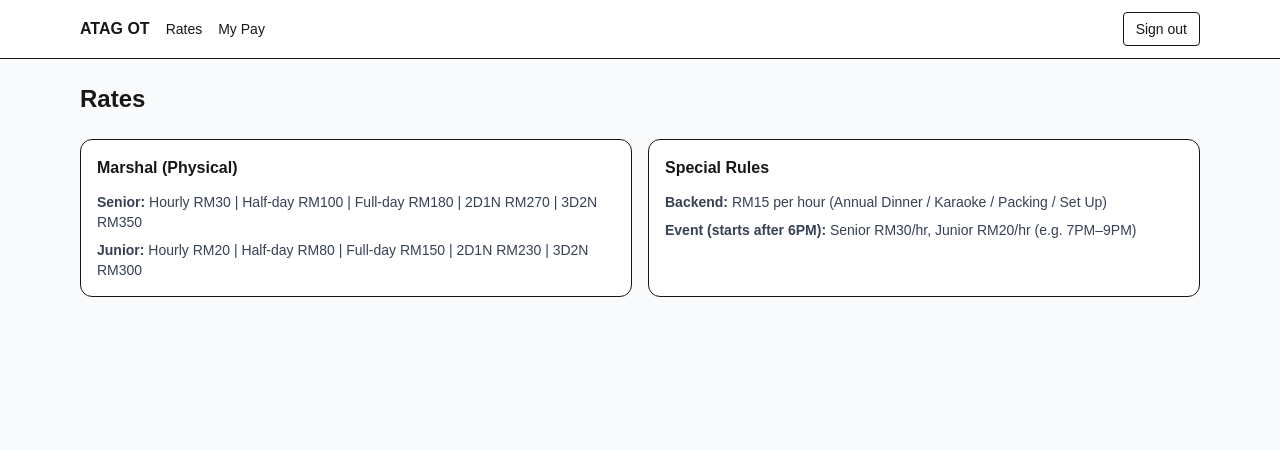
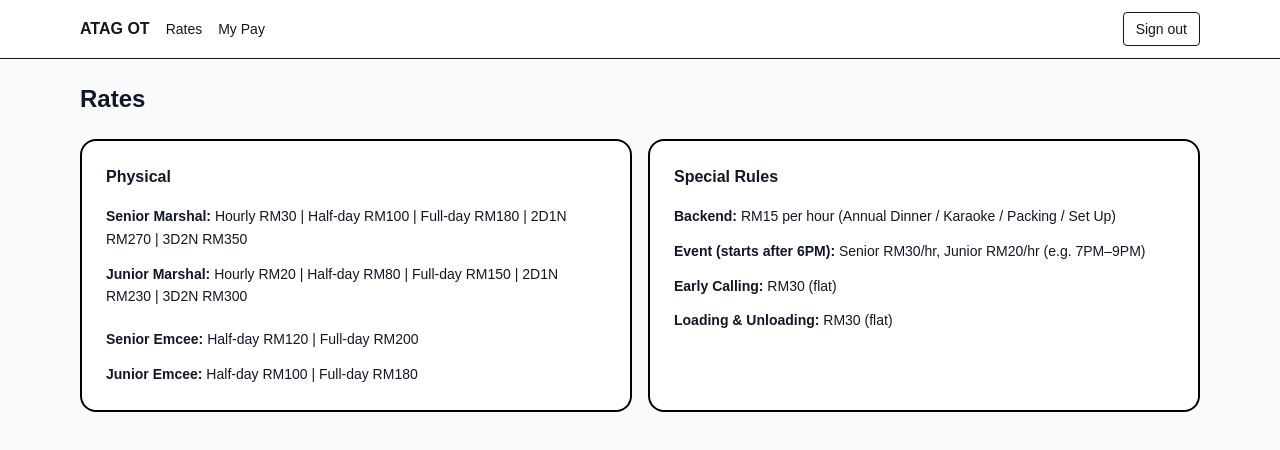
Before and after one commit to zhiluke001-ux/atag-ot, a Next.js app: page /rates in a window 1280 px wide. Shown: the top 450 px of the page. Built offline with nearby package versions, Linux system fonts and the light colour scheme; no server answers; sample sign-in values are in the browser's storage.

Commit message:
Update page.tsx

```diff
--- a/src/app/(app)/rates/page.tsx
+++ b/src/app/(app)/rates/page.tsx
@@ -1,22 +1,48 @@
+// src/app/(app)/rates/page.tsx (or wherever your RatesPage lives)
 export default function RatesPage() {
   return (
     <div className="space-y-6">
-      <h1 className="text-2xl font-semibold">Rates</h1>
+      <h1 className="text-2xl font-semibold text-gray-900">Rates</h1>
 
       <div className="grid md:grid-cols-2 gap-4">
-        <div className="bg-white border rounded-xl p-4">
-          <h2 className="font-semibold">Marshal (Physical)</h2>
-          <div className="mt-3 text-sm text-gray-700">
-            <p><b>Senior:</b> Hourly RM30 | Half-day RM100 | Full-day RM180 | 2D1N RM270 | 3D2N RM350</p>
-            <p className="mt-2"><b>Junior:</b> Hourly RM20 | Half-day RM80 | Full-day RM150 | 2D1N RM230 | 3D2N RM300</p>
+        {/* Left card */}
+        <div className="bg-white border-2 border-black rounded-2xl p-6">
+          <h2 className="font-semibold text-gray-900">Physical</h2>
+
+          <div className="mt-4 text-sm text-gray-900 leading-relaxed">
+            <p>
+              <b>Senior Marshal:</b> Hourly RM30 | Half-day RM100 | Full-day RM180 | 2D1N RM270 | 3D2N RM350
+            </p>
+            <p className="mt-3">
+              <b>Junior Marshal:</b> Hourly RM20 | Half-day RM80 | Full-day RM150 | 2D1N RM230 | 3D2N RM300
+            </p>
+
+            <p className="mt-5">
+              <b>Senior Emcee:</b> Half-day RM120 | Full-day RM200
+            </p>
+            <p className="mt-3">
+              <b>Junior Emcee:</b> Half-day RM100 | Full-day RM180
+            </p>
           </div>
         </div>
 
-        <div className="bg-white border rounded-xl p-4">
-          <h2 className="font-semibold">Special Rules</h2>
-          <div className="mt-3 text-sm text-gray-700 space-y-2">
-            <p><b>Backend:</b> RM15 per hour (Annual Dinner / Karaoke / Packing / Set Up)</p>
-            <p><b>Event (starts after 6PM):</b> Senior RM30/hr, Junior RM20/hr (e.g. 7PM–9PM)</p>
+        {/* Right card */}
+        <div className="bg-white border-2 border-black rounded-2xl p-6">
+          <h2 className="font-semibold text-gray-900">Special Rules</h2>
+
+          <div className="mt-4 text-sm text-gray-900 space-y-3 leading-relaxed">
+            <p>
+              <b>Backend:</b> RM15 per hour (Annual Dinner / Karaoke / Packing / Set Up)
+            </p>
+            <p>
+              <b>Event (starts after 6PM):</b> Senior RM30/hr, Junior RM20/hr (e.g. 7PM–9PM)
+            </p>
+            <p>
+              <b>Early Calling:</b> RM30 (flat)
+            </p>
+            <p>
+              <b>Loading &amp; Unloading:</b> RM30 (flat)
+            </p>
           </div>
         </div>
       </div>
```
